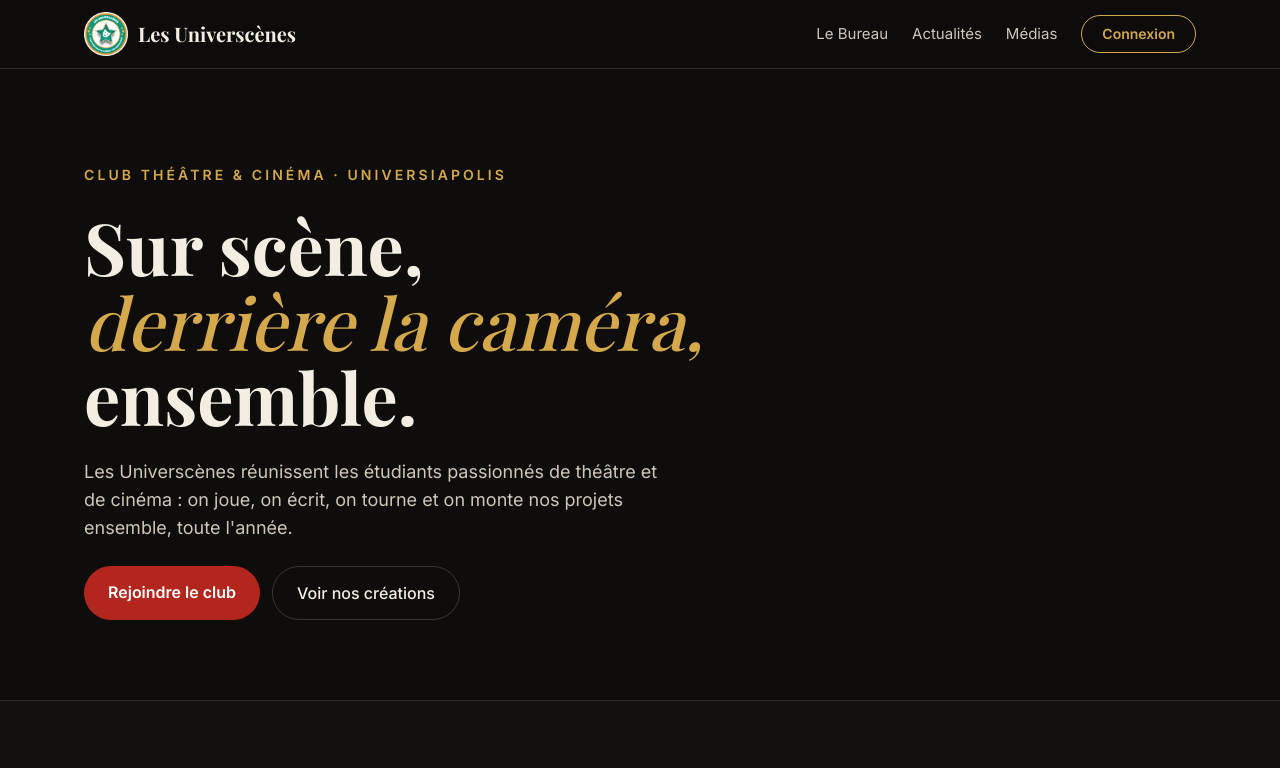
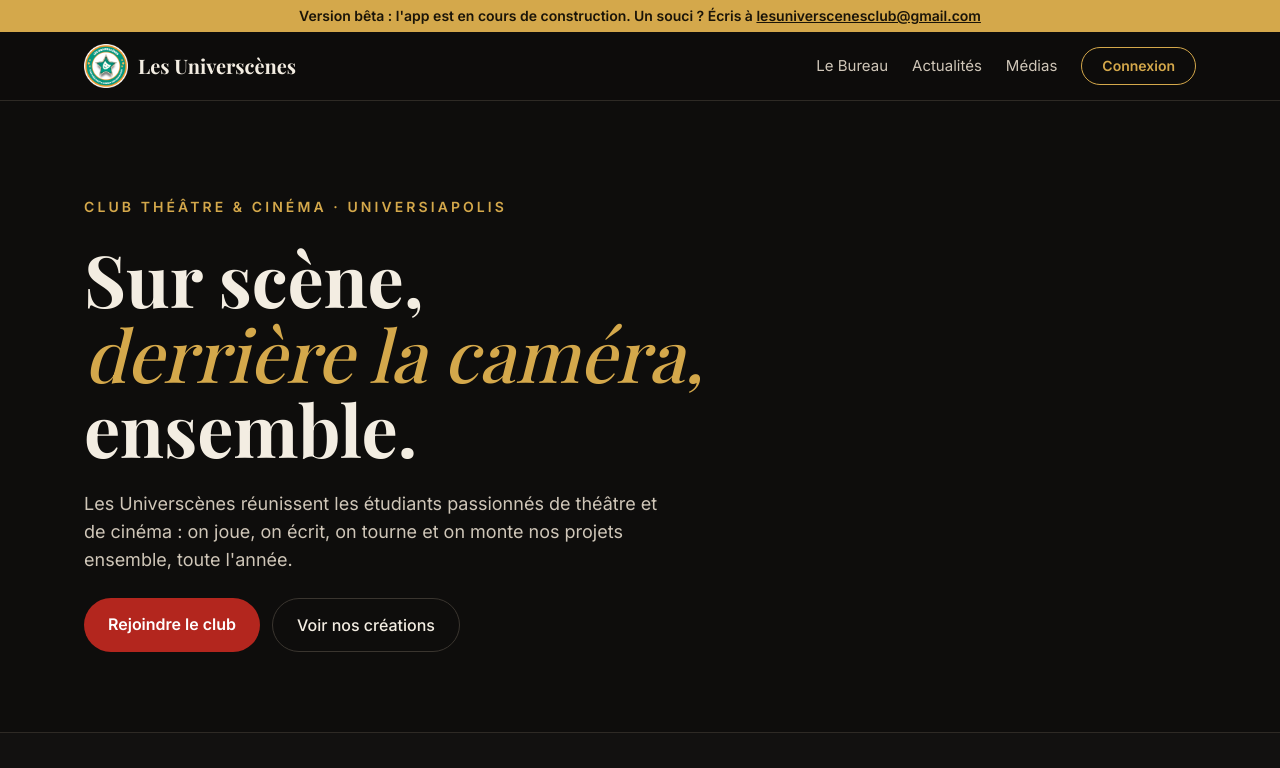
Before and after one commit to lesuniverscenesclub-arch/lesuniverscenes, a Next.js app: page / in a window 1280 px wide. Shown: the top 768 px of the page. Built offline with nearby package versions, Linux system fonts and the light colour scheme; no server answers; the database is empty.

Commit message:
Add beta banner template component
This file displays a beta banner at the top of all pages, indicating that the app is under construction.

```diff
--- /dev/null
+++ b/app/template.tsx
@@ -0,0 +1,19 @@
+/**
+ * Bandeau « Version bêta » affiché en haut de toutes les pages.
+ * Pour le retirer à la sortie de la bêta : supprimer ce fichier.
+ */
+export default function Template({ children }: { children: React.ReactNode }) {
+  return (
+    <>
+      <div role="status" className="pt-safe bg-or text-encre">
+        <p className="mx-auto max-w-6xl px-4 py-1.5 text-center text-xs font-semibold md:text-sm">
+          Version bêta : l&apos;app est en cours de construction. Un souci ? Écris à{" "}
+          <a href="mailto:lesuniverscenesclub@gmail.com" className="text-encre underline">
+            lesuniverscenesclub@gmail.com
+          </a>
+        </p>
+      </div>
+      {children}
+    </>
+  );
+}
```
